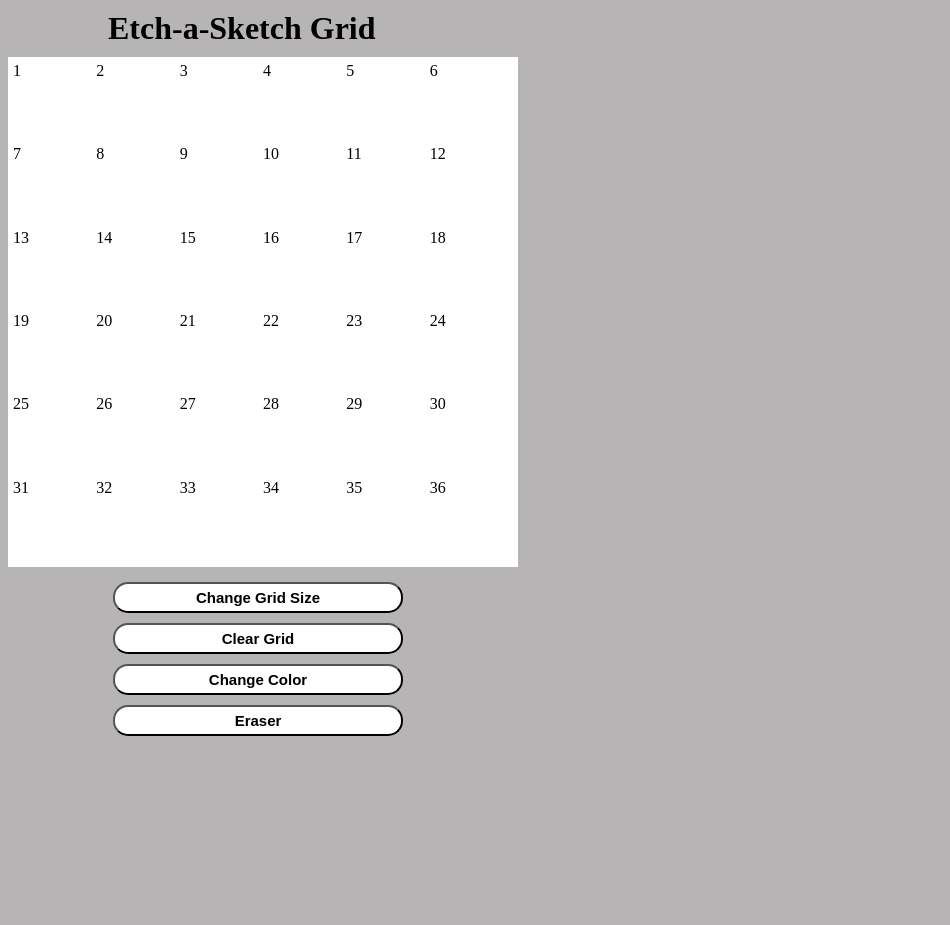
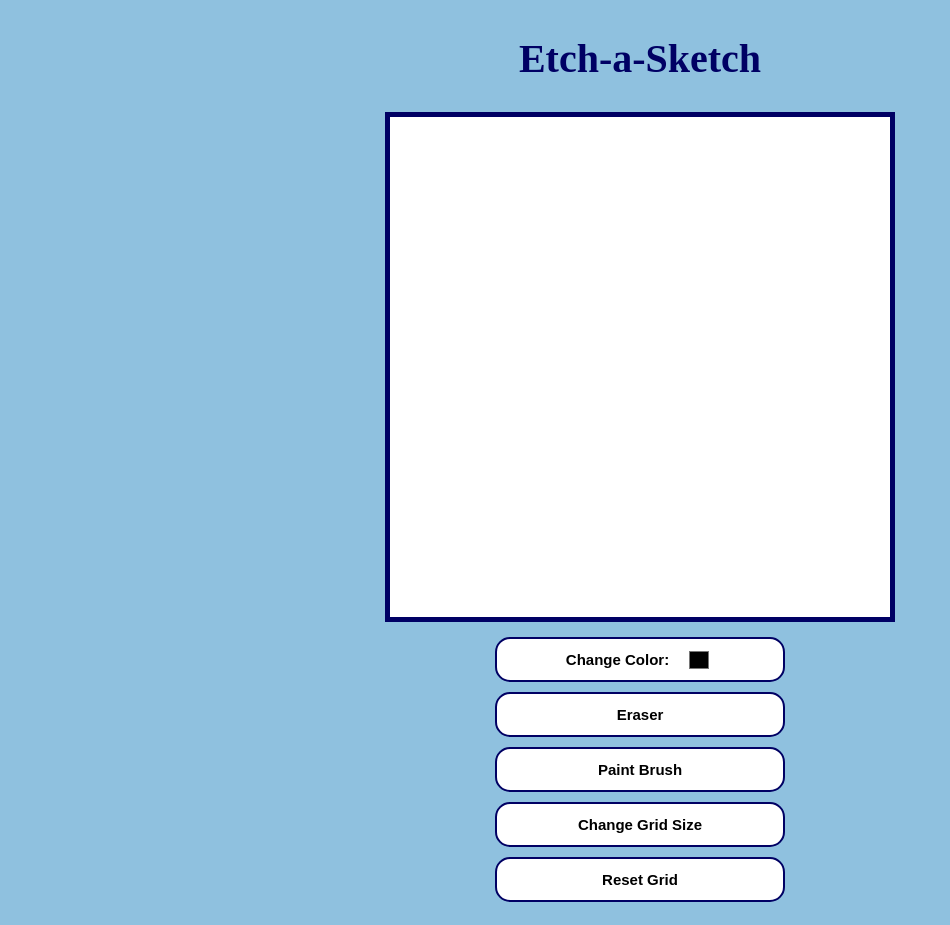
Before and after one commit to laurencrtr/odin-etch-a-sketch, a plain HTML site: page index.html in a window 1280 px wide. Both pictures are taken after a click on the button "Eraser". Shown: the whole page, without its empty margins (0-950 px from the left). Before the commit the page ends 800 px from the top, so only its background shows below. Drawn offline with Linux system fonts and the light colour scheme.

Commit message:
Game fully functional

```diff
--- a/index.html
+++ b/index.html
@@ -9,18 +9,22 @@
     <script src="javascript.js" defer></script>
 </head>
 <body>
-    <h1 id="nameOfTheGame">Etch-a-Sketch Grid</h1>
 
-    <div class="grid">
+    <div id="everythingDiv">
+        <h1 id="nameOfTheGame">Etch-a-Sketch</h1>
 
+        <div class="grid"></div>
+
+        <div id="buttonContainer">
+            <button id="changeColor">Change Color:
+                    <input type="color" id="colorPicker">
+            </button>
+            <button id="eraser">Eraser</button>
+            <button id="paint">Paint Brush</button>
+            <button id="changeGridSize">Change Grid Size</button>
+            <button id="clear">Reset Grid</button>
+        </div>
     </div>
 
-    <div id="buttonContainer">
-        <button id="changeGridSize">Change Grid Size</button>
-        <button id="clear">Clear Grid</button>
-        <button id="changeColor">Change Color</button>
-        <button id="eraser">Eraser</button>
-        <!-- <button id="clearButton">Clear</button> -->
-    </div>
 </body>
 </html>
--- a/javascript.js
+++ b/javascript.js
@@ -1,24 +1,3 @@
-const grid = document.querySelector(".grid");
-const clearButton = document.querySelector("#clear");
-const changeGridSizeButton = document.querySelector("#changeGridSize");
-const changeColorButton = document.querySelector("#changeColor");
-const eraserButton = document.querySelector("#eraser");
-// const changeColorButton = document.querySelector("#changeColor");
-
-let gridColor = 'white';
-let brushColor = 'black';
-
-function sayHi (){
-    alert("hi")
-}
-
-let currentBoxFunction = sayHi
-
-function getNumber() {
-    let userNumber = prompt("Please enter a number 0-100. Your input must be a number.")
-    return userNumber
-}
-
 function createGrid(length) {
     let totalBoxes = length * length;
     let boxWidth = (500/length) + 'px';
@@ -28,16 +7,72 @@ function createGrid(length) {
         newBox.style.width = boxWidth
         newBox.style.height = boxWidth
         newBox.style.backgroundColor = gridColor
-        newBox.textContent = i + 1
-        newBox.addEventListener("mouseEnter", currentBoxFunction);
+        newBox.classList.add('gridBoxes')
         grid.appendChild(newBox)
+    }
 
+    let allBoxes = document.querySelectorAll('.gridBoxes');
+    allBoxes.forEach(box => {
+        box.addEventListener('mouseover', () => {
+            currentBoxFunction(box, brushColor)
+    });
+});
+}
+
+function clearGrid() {
+    while (grid.firstChild) {
+        grid.removeChild(grid.firstChild);
     }
 }
 
+function changeBoxColor(currentBox, currentcolor) {
+    currentBox.style.backgroundColor = currentcolor
+}
 
+function getNumber() {
+    let userNumber = prompt("Please enter a number 0-100. Your input must be a number.")
+    return userNumber
+}
 
+function changeToEraser() {
+    placeholderColor = brushColor;
+    brushColor = gridColor;
+}
 
-// let gridSize = getNumber()
-// createGrid(gridSize)
-createGrid(6)
+let currentBoxFunction = changeBoxColor
+let gridColor = 'white';
+let brushColor = 'black';
+let placeholderColor = 'black'
+
+const grid = document.querySelector(".grid");
+
+const colorPicker = document.getElementById("colorPicker")
+colorPicker.addEventListener('input', (e) => {
+    brushColor = e.target.value;
+    placeholderColor = brushColor;
+})
+
+const paintButton = document.querySelector("#paint");
+paintButton.addEventListener('click', () => {
+    brushColor = placeholderColor;
+})
+
+const clearButton = document.querySelector("#clear");
+clearButton.addEventListener("click", () => {
+    clearGrid()
+    createGrid(16)
+})
+
+const changeGridSizeButton = document.querySelector("#changeGridSize");
+changeGridSizeButton.addEventListener("click", () => {
+    let gridSize = getNumber()
+    clearGrid()
+    createGrid(gridSize)
+})
+
+const eraserButton = document.querySelector("#eraser");
+eraserButton.addEventListener("click", () => {
+    changeToEraser()
+})
+
+createGrid(16)
--- a/styles.css
+++ b/styles.css
@@ -1,5 +1,20 @@
 * {
-    background-color: rgb(182, 180, 180);
+    background-color: rgb(143, 193, 223);
+}
+
+#everythingDiv {
+    display: flex;
+    flex-direction: column;
+    align-items: center;
+    justify-content: center;
+    margin-top: 25px;
+
+}
+
+h1 {
+    font-size: 40px;
+    align-items: center;
+    color: rgb(0, 0, 100);
 }
 
 .grid {
@@ -7,11 +22,12 @@
     flex-wrap: wrap;
     background-color: aliceblue;
     padding: 0px;
-    border: 5px solid white;
+    border: 5px solid rgb(0, 0, 100);
     height: 500px;
     width: 500px;
     justify-content: center;
     align-items: center;
+    margin-top: 20px;
 }
 
 
@@ -23,10 +39,24 @@
 }
 
 #buttonContainer button {
+    display: flex;
     padding: 5px;
     margin: 5px;
     border-radius: 15px;
+    border: 2px solid rgb(0, 0, 100);
     background-color: white;
     font-size: 15px;
     font-weight: bold;
+    height: 45px;
+    justify-content: center;
+    align-items: center;
 }
+
+#colorPicker {
+    border-radius: 15px;
+    background-color: white;
+    border: 1px solid white;
+    inline-size: 30px;
+    block-size: 30px;
+    margin-left: 15px;
+}
```
